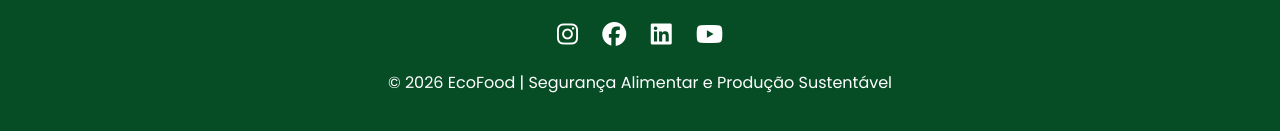
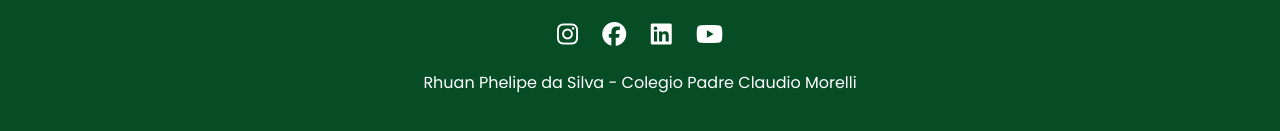
Before and after one commit to rhuanps-tech/Seguran-a-alimentar-e-produ-o-sustent-vel, a plain HTML site: page index.html in a window 1280 px wide. Shown: the part 5715-5846 px from the top of the page. Drawn offline with Linux system fonts and the light colour scheme.

Commit message:
Update index.html

```diff
--- a/index.html
+++ b/index.html
@@ -524,7 +524,7 @@
 
     <p>
 
-      © 2026 EcoFood | Segurança Alimentar e Produção Sustentável
+Rhuan Phelipe da Silva - Colegio Padre Claudio Morelli
 
     </p>
 
```
